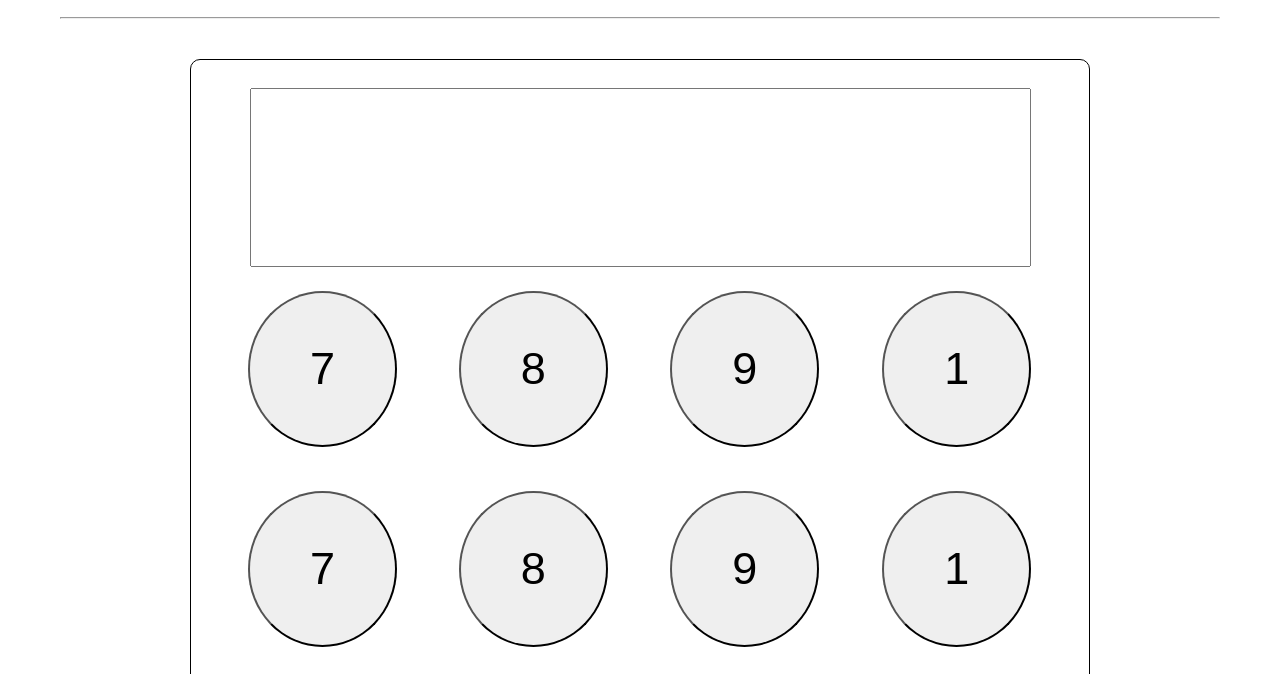
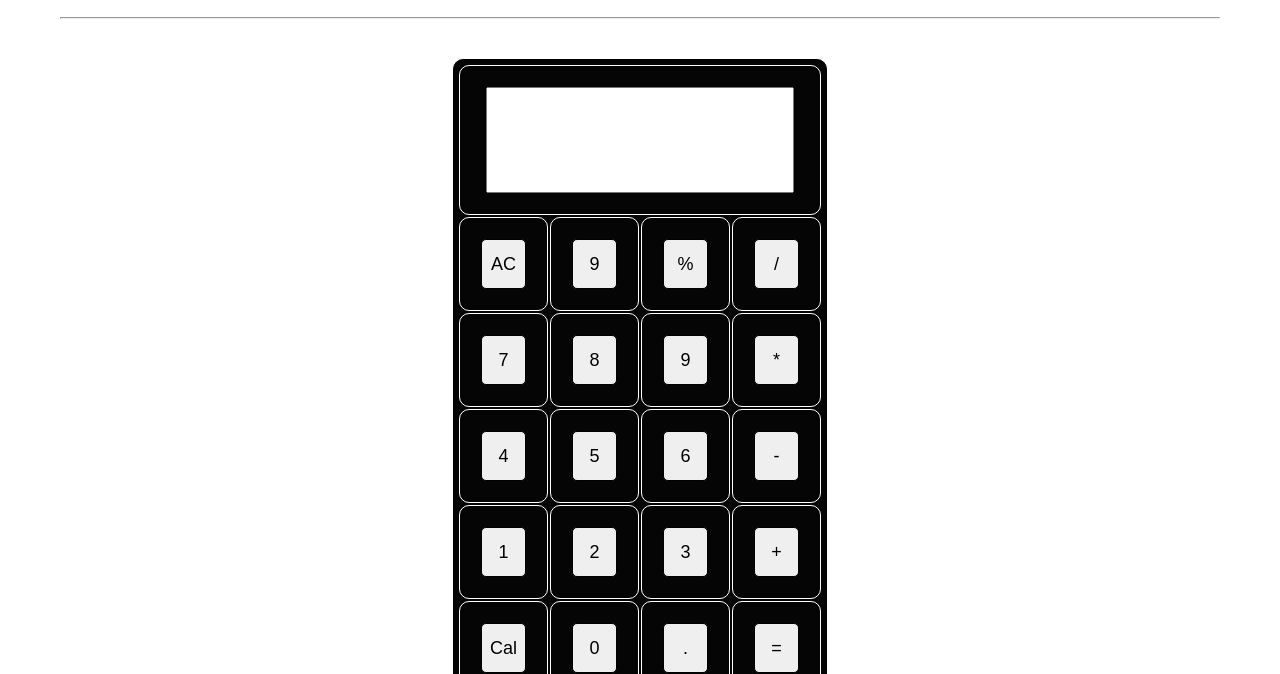
Before and after one commit to theskysid/sr-calculator, a plain HTML site: page index.html in a window 1280 px wide. Shown: the part 126-800 px from the top of the page. Drawn offline with Linux system fonts and the light colour scheme.

Commit message:
Calculator functionality added

```diff
--- a/index.html
+++ b/index.html
@@ -1,49 +1,188 @@
 <!DOCTYPE html>
 <html lang="en">
   <head>
-   <meta charset="UTF-8">
-   <meta name="viewport" content="width=device-width, initial-scale=1.0">
+    <meta charset="UTF-8" />
+    <meta name="viewport" content="width=device-width, initial-scale=1.0" />
     <title>Calc</title>
-   <link rel="stylesheet" href="style.css">
+    <link rel="stylesheet" href="style.css" />
   </head>
   <body>
     <h1 id="mainheading">Calculator</h1>
-   <hr>
+    <hr />
     <div id="tablediv">
       <table id="hiddentable">
-      <tr><td colspan="4"><input type="text" name="outputbox" id="outputbox"></td></tr>
         <tr>
-         <td><button class="button">7</button></td>
-         <td><button class="button">8</button></td>
-         <td><button class="button">9</button></td>
-         <td><button class="button">1</button></td>
+          <td colspan="4"><input type="text" id="display" readonly /></td>
         </tr>
         <tr>
-         <td><button class="button">7</button></td>
-         <td><button class="button">8</button></td>
-         <td><button class="button">9</button></td>
-         <td><button class="button">1</button></td>
+          <td>
+            <button
+              class="button"
+              onclick="
+            document.querySelector('#display').value = '';"
+            >
+              AC
+            </button>
+          </td>
+          <td>
+            <button class="button">9</button>
+          </td>
+          <td><button class="button" onclick="
+            currentDisplay = currentDisplay + '%';
+            document.querySelector('#display').value = currentDisplay;">%</button></td>
+          <td><button class="button" onclick="
+            currentDisplay = currentDisplay + '/';
+            document.querySelector('#display').value = currentDisplay;">/</button></td>
         </tr>
         <tr>
-         <td><button class="button">4</button></td>
-         <td><button class="button">5</button></td>
-         <td><button class="button">6</button></td>
-         <td><button class="button">x</button></td>
+          <td>
+            <button
+              class="button"
+              onclick="
+            currentDisplay = currentDisplay + '7';
+            document.querySelector('#display').value = currentDisplay;"
+            >
+              7
+            </button>
+          </td>
+
+          <td>
+            <button
+              class="button"
+              onclick="
+            currentDisplay = currentDisplay + '8';
+            document.querySelector('#display').value = currentDisplay;"
+            >
+              8
+            </button>
+          </td>
+
+          <td>
+            <button
+              class="button"
+              onclick="
+            currentDisplay = currentDisplay + '9';
+            document.querySelector('#display').value = currentDisplay;"
+            >
+              9
+            </button>
+          </td>
+          <td><button class="button">*</button></td>
         </tr>
         <tr>
-         <td><button class="button">1</button></td>
-         <td><button class="button">2</button></td>
-         <td><button class="button">3</button></td>
-         <td><button class="button">-</button></td>
+          <td>
+            <button
+              class="button"
+              onclick="
+            currentDisplay = currentDisplay + '4';
+            document.querySelector('#display').value = currentDisplay;"
+            >
+              4
+            </button>
+          </td>
+          <td>
+            <button
+              class="button"
+              onclick="
+            currentDisplay = currentDisplay + '5';
+            document.querySelector('#display').value = currentDisplay;"
+            >
+              5
+            </button>
+          </td>
+          <td>
+            <button
+              class="button"
+              onclick="
+            currentDisplay = currentDisplay + '6';
+            document.querySelector('#display').value = currentDisplay;"
+            >
+              6
+            </button>
+          </td>
+          <td>
+            <button
+              class="button"
+              onclick="
+            currentDisplay = currentDisplay + '-';
+            document.querySelector('#display').value = currentDisplay;"
+            >
+              -
+            </button>
+          </td>
         </tr>
         <tr>
-         <td><button class="button">.</button></td>
-         <td><button class="button">0</button></td>
-         <td><button class="button">=</button></td>
-         <td><button class="button">+</button></td>
+          <td>
+            <button
+              class="button"
+              onclick="
+            currentDisplay = currentDisplay + '1';
+            document.querySelector('#display').value = currentDisplay;"
+            >
+              1
+            </button>
+          </td>
+          <td>
+            <button
+              class="button"
+              onclick="
+            currentDisplay = currentDisplay + '2';
+            document.querySelector('#display').value = currentDisplay;"
+            >
+              2
+            </button>
+          </td>
+          <td>
+            <button
+              class="button"
+              onclick="
+            currentDisplay = currentDisplay + '3';
+            document.querySelector('#display').value = currentDisplay;"
+            >
+              3
+            </button>
+          </td>
+          <td>
+            <button
+              class="button"
+              onclick="
+            currentDisplay = currentDisplay + '+';
+            document.querySelector('#display').value = currentDisplay;"
+            >
+              +
+            </button>
+          </td>
+        </tr>
+        <tr>
+          <td><button class="button">Cal</button></td>
+          <td>
+            <button
+              class="button"
+              onclick="
+            currentDisplay = currentDisplay + '0';
+            document.querySelector('#display').value = currentDisplay;"
+            >
+              0
+            </button>
+          </td>
+          <td>
+            <button
+              class="button"
+              onclick="
+            currentDisplay = currentDisplay + '.';
+            document.querySelector('#display').value = currentDisplay;"
+            >
+              .
+            </button>
+          </td>
+          <td><button class="button" onclick="
+            currentDisplay = currentDisplay + '9';
+            document.querySelector('#display').value = eval(currentDisplay);">=</button></td>
         </tr>
       </table>
     </div>
-   Siddhant Rastogi
+    <script>
+      let currentDisplay = "";
+    </script>
   </body>
 </html>
--- a/style.css
+++ b/style.css
@@ -1,38 +1,45 @@
-*{
+* {
   margin: 20px 20px;
 }
-#mainheading{
+#mainheading {
   text-align: center;
   color: brown;
   font-size: 72px;
 }
 
-#tablediv{
+#tablediv {
   align-content: center;
   display: block;
 }
 
-#hiddentable{
+#hiddentable {
+  margin-right: auto;
+  margin-left: auto;
+
   border: 1px solid black;
   border-radius: 10px;
-   width: 900px;
-   height: 900px;
+
+  width: 250px;
+  padding: 3px 3px;
+
   text-align: center;
-   padding: 25px 25px;
-   margin-left: auto;
-   margin-right: auto;
+  background-color: rgb(5, 5, 5);
 }
-td{
-   border: none;
+
+#display {
+  width: 300px;
+  height: 100px;
+  font-size: 20px;
+}
+td {
+  border: 1px solid white;
   border-radius: 10px;
 }
-#outputbox{
-   padding: 80px 300px;
-   margin: 0%;
 
+.button {
+  width: 45px;
+  height: 50px;
+  border-radius: 5px;
+  border: 1px solid black;
+  font-size: 18px;
 }
-.button{
-   border-radius: 50%;
-   padding: 50px 60px;
-   font-size: 45px;
-}
```
Lines whose indentation alone changed are shown as unchanged.
